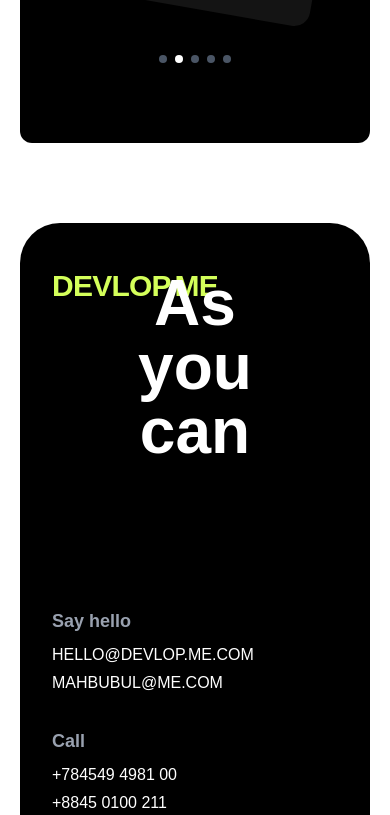
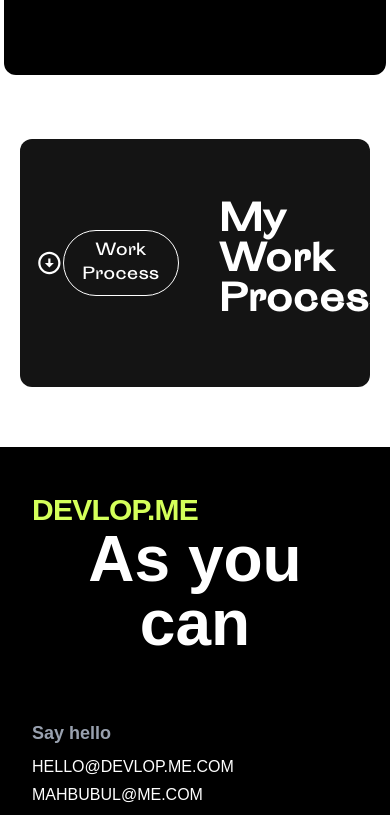
Before and after one commit to mdYeasinIslam/raintor-task, a Next.js app: page / in a window 390 px wide. Shown: the part 1182-1997 px from the top of the page. Built offline with nearby package versions, Linux system fonts and the light colour scheme.

Commit message:
hero section and footer responsiveness ensure

```diff
--- a/src/app/(common)/page.tsx
+++ b/src/app/(common)/page.tsx
@@ -1,12 +1,14 @@
 import HeroSection from '@/components/home/HeroSection'
 import MySkills from '@/components/home/MySkills'
+import WorkProcessSection from '@/components/home/WorkProcessSection'
 import React from 'react'
 
 export default function page() {
   return (
       <div className=''>
       <HeroSection />
-      <MySkills/>
+      <MySkills />
+      <WorkProcessSection/>
     </div>
   )
 }
--- a/src/components/home/HeroSection.tsx
+++ b/src/components/home/HeroSection.tsx
@@ -1,7 +1,6 @@
 import Image from "next/image";
 import React from "react";
 import { FaFacebook, FaTwitter } from "react-icons/fa";
-import { FiArrowRightCircle } from "react-icons/fi";
 import { GrInstagram } from "react-icons/gr";
 import Button from "../shared/Button";
 
@@ -15,7 +14,7 @@ export default function () {
         className=" absolute-0 w-full h-full z-0"
         priority
       />
-      <div className=" container mx-auto relative pl-5 md:pl-0 z-10 mt-24 space-y-14">
+      <div className=" container mx-auto relative pl-5 md:pl-0 z-10 mt-16 md:mt-24 space-y-14">
         <h1 className="flex  flex-col gap-4 md:gap-7 lg:gap-10 xl:gap-4 text-2xl md:text-4xl lg:text-6xl xl:text-[78px] font-semibold lg:leading-20 xl:leading-[126px] heading md:pl-5 ">
           <span>
             Trusted{" "}
--- a/src/components/home/MySkills.tsx
+++ b/src/components/home/MySkills.tsx
@@ -1,24 +1,25 @@
 import React from "react";
 import { BiDownArrowCircle } from "react-icons/bi";
 import SkillsCard from "./SkillsCard";
+import OuterArrowButton from "../shared/OuterArrowButton";
 
 export default function MySkills() {
   return (
-    <section className="bg-white my-10 text-white p-5 heading">
+    <section className="bg-white my-10 text-white p-1 md:p-5 heading">
       <div className="container mx-auto bg-black py-16 xl:py-20 px-4 lg:px-8 xl:px-16 rounded-xl space-y-8 xl:space-y-10">
-        <div className="flex items-center ">
-            <BiDownArrowCircle className="w-10 h-10"/>
-            <button className="border rounded-full px-3 py-2">Why Choose Us</button>
-        </div>
+        {<OuterArrowButton title="Why Choose Us" />}
         <div className="flex flex-col md:flex-row justify-between gap-5">
-          <h1 className=" text-4xl lg:text-4xl xl:text-6xl leading-[40px] lg:leading-[50px] xl:leading-[80px] font-semibold">My Extensive <br />List of Skills</h1>
+          <h1 className=" text-4xl lg:text-4xl xl:text-6xl leading-[40px] lg:leading-[50px] xl:leading-[80px] font-semibold">
+            My Extensive <br />
+            List of Skills
+          </h1>
           <p className="md:text-end text-sm xl:text-normal">
-            Building the worlds best marketing Your<br /> trusted partner for
-            strategy, design, and dev.
+            Building the worlds best marketing Your
+            <br /> trusted partner for strategy, design, and dev.
           </p>
         </div>
         <div>
-            <SkillsCard/>
+          <SkillsCard />
         </div>
       </div>
     </section>
--- /dev/null
+++ b/src/components/home/WorkProcessSection.tsx
@@ -0,0 +1,17 @@
+import React from "react";
+import OuterArrowButton from "../shared/OuterArrowButton";
+
+export default function WorkProcessSection() {
+  return (
+    <section className="bg-white my-10 text-white p-5 heading">
+      <div className="container mx-auto bg-[#141414] py-16 xl:py-20 px-4 lg:px-8 xl:px-16 rounded-xl space-y-8 xl:space-y-10 ">
+        <div className="flex items-center gap-10">
+          <OuterArrowButton title="Work Process" />
+          <h1 className=" text-4xl lg:text-4xl xl:text-6xl leading-[40px] lg:leading-[50px] xl:leading-[80px] font-semibold">
+            My Work Process
+          </h1>
+        </div>
+      </div>
+    </section>
+  );
+}
--- a/src/components/shared/Footer.tsx
+++ b/src/components/shared/Footer.tsx
@@ -2,26 +2,26 @@ import React from 'react';
 
 export default function Footer() {
   return (
-    <footer className="  text-white  mt-8  flex flex-col justify-between p-5">
-      <div className="container mx-auto rounded-[40px] bg-black px-8 md:px-16 py-12 md:py-20">
-        <div className=" grid grid-cols-4 justify-between items-start">
+    <footer className="  text-white  mt-8  flex flex-col justify-between xl:p-5">
+      <div className="container mx-auto  xl:rounded-[40px] bg-black px-8 lg:px-16 py-12 md:py-20">
+        <div className="grid grid-cols-1 md:grid-cols-2 xl:grid-cols-4 justify-between items-center xl:items-start">
           <div className=''>
-            <span className="text-[#D4FF5A] font-extrabold text-3xl md:text-4xl tracking-tight leading-none">
+            <span className="text-[#D4FF5A] font-extrabold text-3xl xl:text-4xl tracking-tight leading-none">
               DEVLOP.ME
             </span>
           </div>
 
-          <div className="col-span-2 flex-1 flex justify-start">
-            <h1 className="text-[64px] md:text-[88px] font-bold text-center leading-none">
-              As you <span className="text-white">can</span>
+          <div className="xl:col-span-2 flex-1 flex justify-start">
+            <h1 className="text-[64px] xl::text-[88px] font-bold text-center leading-none">
+              As you can
             </h1>
           </div>
           <div className="w-[120px] md:w-[180px]" />
         </div>
 
-        <div className="mt-24 md:mt-32 grid grid-cols-1 md:grid-cols-4 gap-12 md:gap-0 justify-between">
+        <div className="mt-16 xl:mt-32 grid grid-cols-1 md:grid-cols-3 xl:grid-cols-4 gap-12 md:gap-10  justify-between">
           {/* Say hello & Call */}
-          <div></div>
+          <div className='hidden xl:block'></div>
           <div>
             <div>
               <span className="font-semibold text-gray-400 text-lg">
@@ -63,7 +63,7 @@ export default function Footer() {
           </div>
         </div>
 
-        <div className="flex flex-row justify-between items-end mt-auto pt-16">
+        <div className="flex flex-col md:flex-row justify-between md:items-end mt-auto pt-16">
           {/* Left */}
           <span className="text-xl font-extrabold tracking-tight">BESNIK</span>
           {/* Center */}
--- /dev/null
+++ b/src/components/shared/OuterArrowButton.tsx
@@ -0,0 +1,11 @@
+import React from "react";
+import { BiDownArrowCircle } from "react-icons/bi";
+
+export default function OuterArrowButton({title}:{title:string}) {
+  return (
+    <div className="flex items-center ">
+      <BiDownArrowCircle className="w-10 h-10" />
+          <button className="border rounded-full px-3 py-2">{title}</button>
+    </div>
+  );
+}
```
